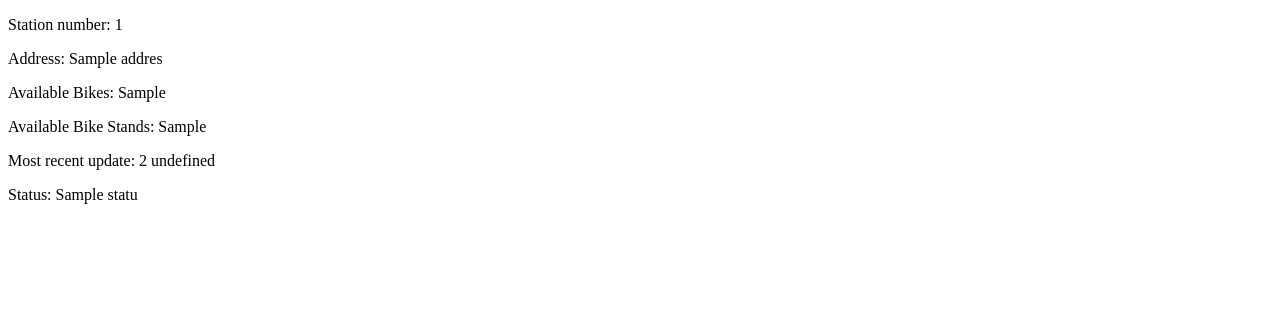
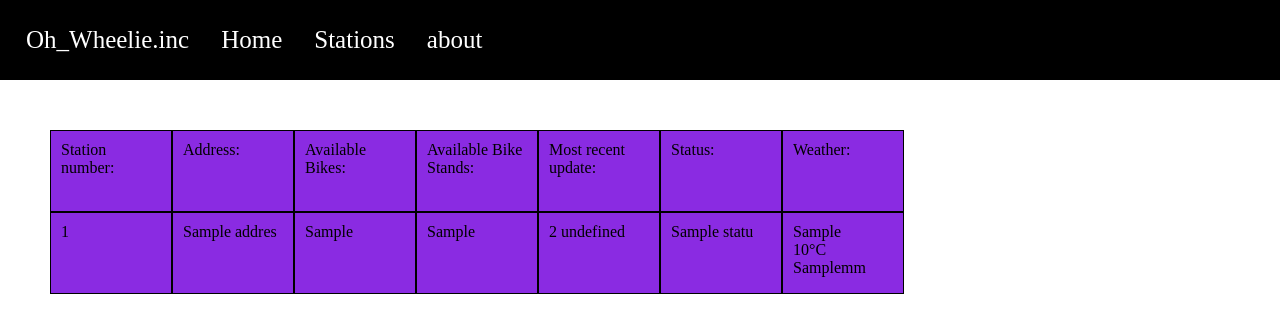
Before and after one commit to dunnser97/OhWheelie_dublinbikes, a Flask app: template flask_app/Templates/stations_individual.html in a window 1280 px wide. Shown: the top 333 px of the page. Run offline with Flask 2, Linux system fonts and the light colour scheme; the template is opened without the code that fills it: most values are stand-ins (such as "Sample title", 1, 10 or a date in 2020).

Commit message:
-Updated from bugfix branch

```diff
--- a/flask_app/Templates/stations_individual.html
+++ b/flask_app/Templates/stations_individual.html
@@ -1,11 +1,15 @@
 <!DOCTYPE html>
  <html lang="en">
  <style>
+
+    body{
+        margin: 0;
+    }
    .nav {
         background-color: Black;
         overflow: hidden;
-  margin: 0px;
-  border: 0px;
+        margin: 0;
+        border: 0;
         padding: 10px;
  }
     .nav a {
@@ -13,32 +17,87 @@
         display: block;
         color: White;
         text-align: center;
-  padding: 14px 16px;
+        padding: 16px;
         text-decoration: none;
         font-size: 25px;
  }
+    #basic_info {
+        overflow: hidden;
+        margin: 50px;
+        width: 880px;
+        height: 170px;
+    }
+    #divider    {
+        clear: left;
+    }
+    .temp  {
+        box-sizing: content-box;
+        float: left;
+        border: 1px solid black;
+        padding: 10px;
+        width: 100px;
+        height: 60px;
+        overflow: auto;
+        background-color: blueviolet;
+        position: static;
+        margin: 0;
+    }
+    #weather_sym    {
+        bottom: 200px;
+        left: 1000px;
+    }
 </style>
 <head>
-    <meta charset="UTF-8">
-    <title>Title</title>
+    <title>Stations</title>
 </head>
 <body>
-<!---<div class="nav">
-    <a href="localhost:5000/stations/3">Oh_Wheelie.inc</a>
-    <a href="#">Home</a>
-    <a href="#">Stations</a>
+
+<div class="nav">
+    <a>Oh_Wheelie.inc</a>
+    <a href="{{url_for('hello')}}">Home</a>
+    <a href="{{url_for('allstations')}}">Stations</a>
     <a href="#">about</a>
-</div>--->
-<p>Station number: {{ indiv_stat.Station_number[0] }}</p>
-<p>Address: {{ indiv_stat.address[0] }}</p>
-<p>Available Bikes: {{ indiv_stat.available_bikes[0] }}</p>
-<p>Available Bike Stands: {{ indiv_stat.available_bike_stands[0] }}</p>
-<p id="demo"></p>
-<p>Status: {{ indiv_stat.status[0] }}</p>
+</div>
+<div id="basic_info">
+
+    <div class="temp">Station number:</div>
+    <div class="temp">Address:</div>
+    <div class="temp">Available Bikes:</div>
+    <div class="temp">Available Bike Stands:</div>
+    <div class="temp">Most recent update:</div>
+    <div class="temp">Status:</div>
+    <div class="temp">Weather: </div>
+    <!--<div id="temp"><div id="weather_sym"></div></div>--->
+
+    <div id="divider">
+
+        <div class="temp">{{ indiv_stat.Station_number[0] }}</div>
+        <div class="temp">{{ indiv_stat.address[0] }}</div>
+        <div class="temp">{{ indiv_stat.available_bikes[0] }}</div>
+        <div class="temp">{{ indiv_stat.available_bike_stands[0] }}</div>
+        <div class="temp"><a id="demo"></a></div>
+        <div class="temp">{{ indiv_stat.status[0] }}</div>
+        <div class="temp">{{ weather_data.weather_symbol[0] }} <br> {{weather_data.temp_val[0]}}<span>&#176;</span>C <br> {{weather_data.rain_val[0]}}mm</div>
+    </div>
+</div>
+<div id="weather_sym"></div>
  </body>
  <script>
  var d = '{{indiv_stat.time[0]}}';
-d = 'Most recent update: {{ indiv_stat.date[0] }} ' + d.split(' ')[2]
-document.getElementById("demo").innerHTML = d
+ d = '{{indiv_stat.date[0]}} ' + d.split(' ')[2];
+document.getElementById("demo").innerHTML = d;
+
+
+var sym = '{{weather_data.weather_symbol[0]}}';
+var weather_symbol = document.getElementById("weather_sym")
+if ( sym === 'Cloud' ) {
+    weather_symbol.innerHTML = "<img src='{{url_for('static', filename='Cloudy.png')}}' class='weather_sym' alt='Cloudy' style='object-fit:contain; width:200px;'>";
+}
+else if (sym === "PartlyCloud") {
+    weather_symbol.innerHTML = "<img src='{{url_for('static', filename='Partlycloud.jpg')}}' class='weather_sym' alt='Partly Cloudy' >";
+}
+else if (sym === "sunny") {
+    weather_symbol.innerHTML = "<img src='{{url_for('static', filename='sunny.png')}}' class='weather_sym' alt='Sunny'> ";
+}
  </script>
  </html>
```
Lines whose indentation alone changed are shown as unchanged.
